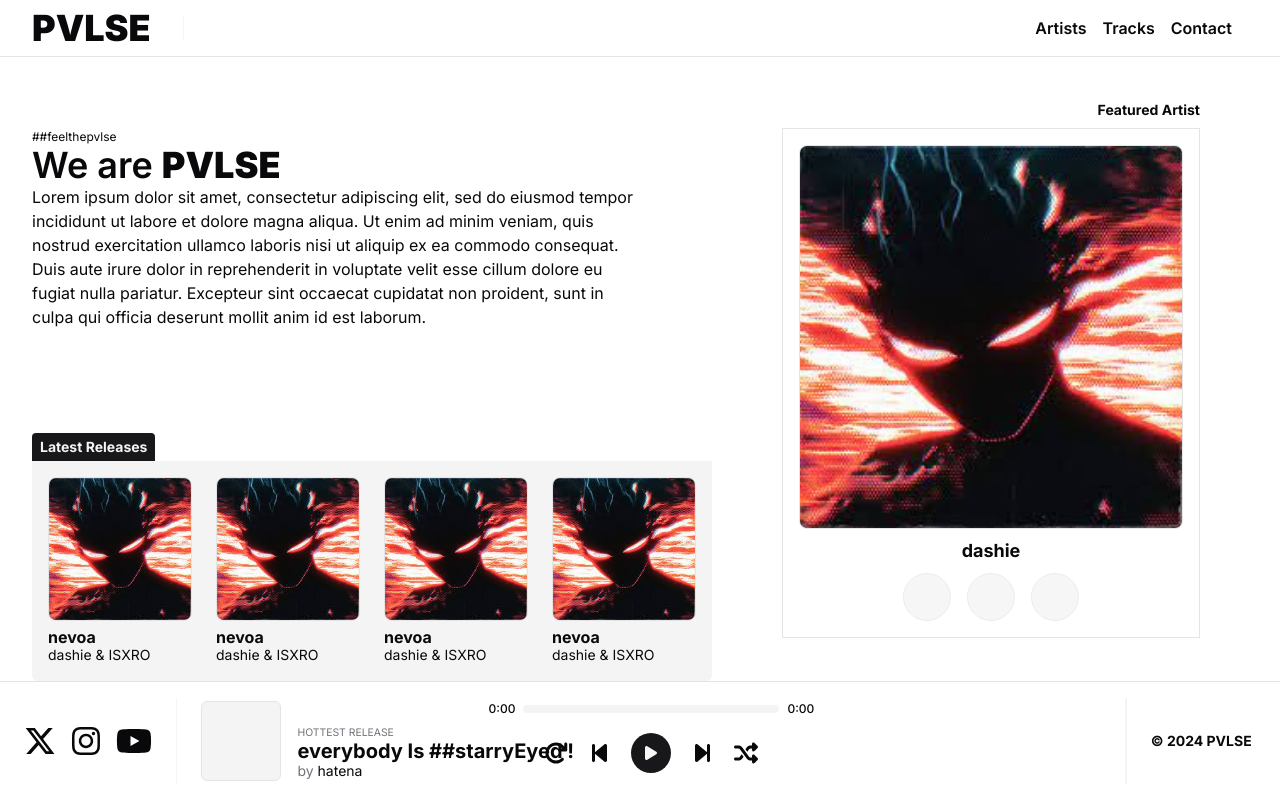
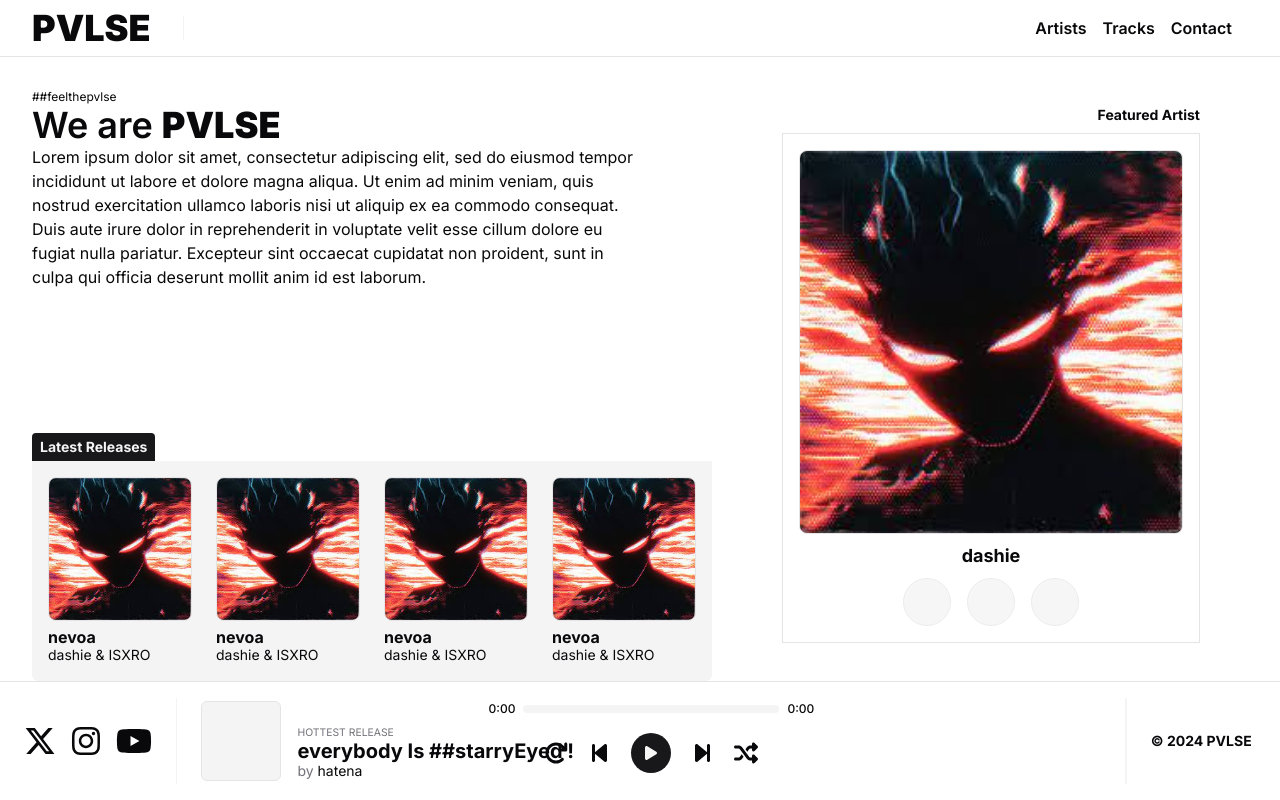
Before and after one commit to infuriating/pvlse-records, a Next.js app: page / in a window 1280 px wide. Built offline with nearby package versions, Linux system fonts and the light colour scheme.

Commit message:
Refactor layout in Middle component

```diff
--- a/src/app/(pages)/(home)/components/Middle.tsx
+++ b/src/app/(pages)/(home)/components/Middle.tsx
@@ -5,16 +5,18 @@ import LatestReleases from "./content/latest-releases/LatestReleases";
 
 export default function Middle() {
   return (
-    <div className="flex flex-col items-center md:grid grid-cols-2 grid-rows-4 px-8">
+    <div className="flex justify-center">
+      <div className="flex flex-col md:grid grid-cols-2 grid-rows-4 px-8 max-w-[1600px]">
         <div className="col-span-1 row-span-2 pt-4 lg:pt-8">
           <Hero />
         </div>
-      <div className="col-span-1 row-span-4">
+        <div className="col-span-1 row-span-4 pt-12">
           <FeaturedArtist />
         </div>
         <div className="col-span-1 row-span-2 flex justify-center pb-8 lg:pb-0 lg:justify-start">
           <LatestReleases />
         </div>
       </div>
+    </div>
   );
 }
```
Lines whose indentation alone changed are shown as unchanged.
